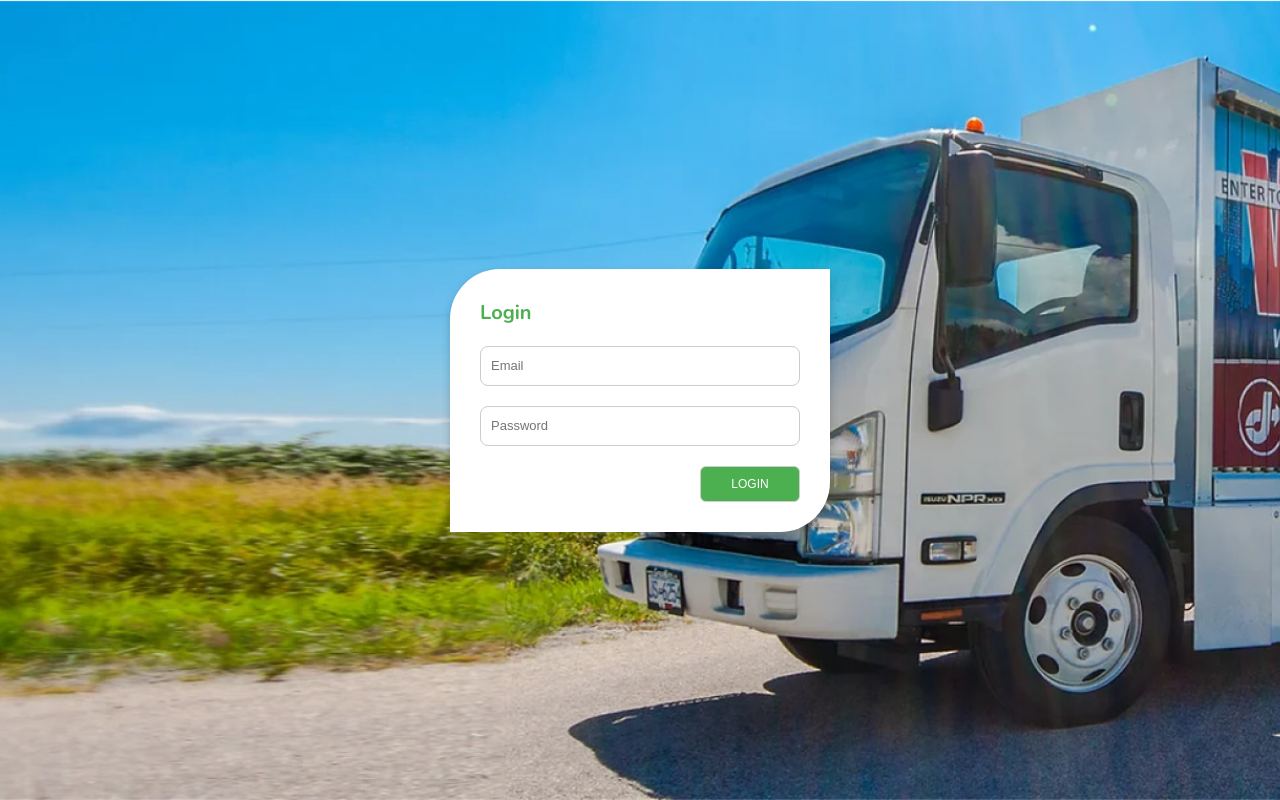
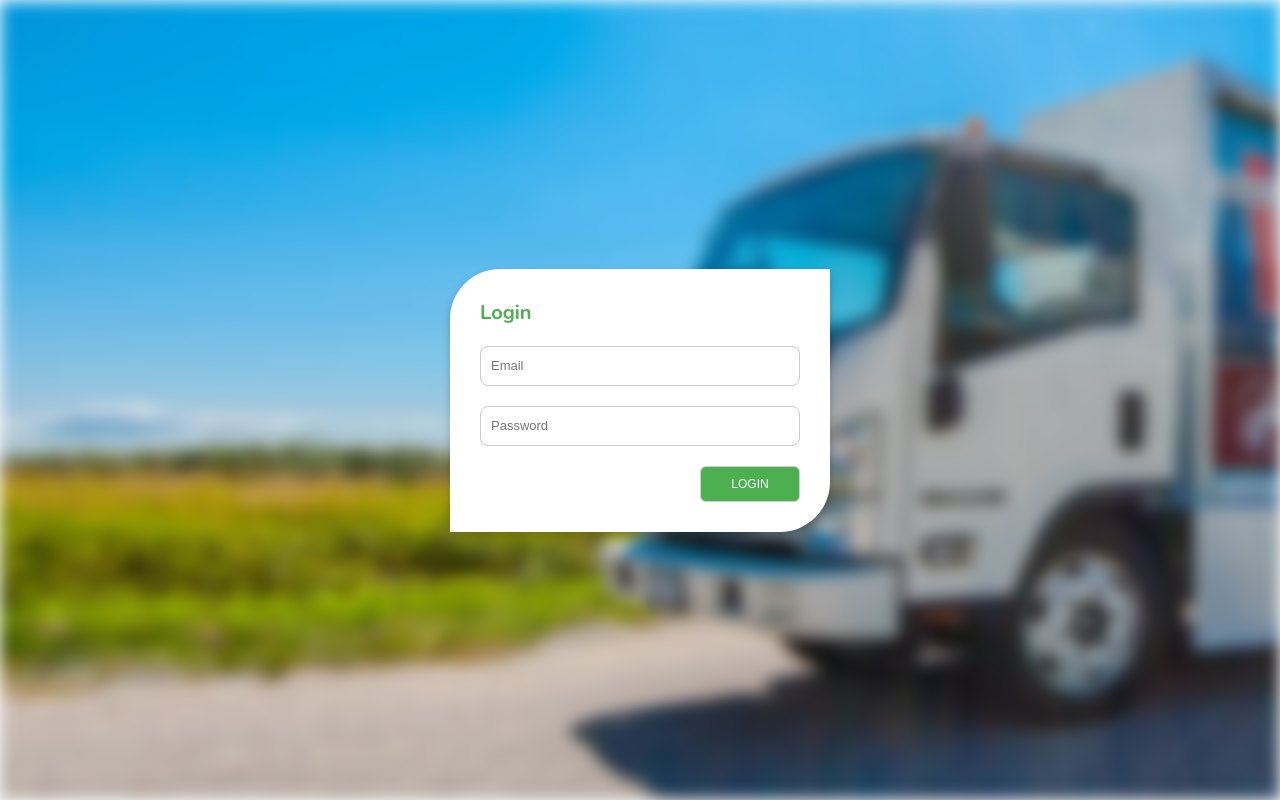
Before and after one commit to Kartavya052000/dashboard-signtruck, a React (Create React App) app: page / in a window 1280 px wide. Built offline with nearby package versions, Linux system fonts and the light colour scheme.

Commit message:
login blur css added and favicon updated

```diff
--- a/src/assets/css/login.css
+++ b/src/assets/css/login.css
@@ -1,10 +1,20 @@
 .login_sec {
-    /* background: #76b852; */
-background-image: url("../images/banner.png");
-    /* background-image: linear-gradient(90deg, rgba(141,194,111,1) 0%, rgba(118,184,82,1) 50%); */
-background-repeat: no-repeat;
-background-size: cover;
-background-position: center;
+   position: relative;
+}
+
+.login_sec:before {
+    content: '';
+    position: absolute;
+    top: 0;
+    left: 0;
+    width: 100%;
+    height: 100%;
+    z-index: 0;
+    filter: blur(8px);
+    background: url("../images/banner.png");
+    background-repeat: no-repeat;
+    background-size: cover;
+    background-position: center;
 }
 
 .login_inner {
@@ -16,6 +26,7 @@ background-position: center;
     width: 100%;
     height: 100vh;
     overflow: hidden;
+    position: relative;
 }
 
 .loginForm {
```
Also changed, not shown: 1 other file (tests, documents, lock files or other folders).
